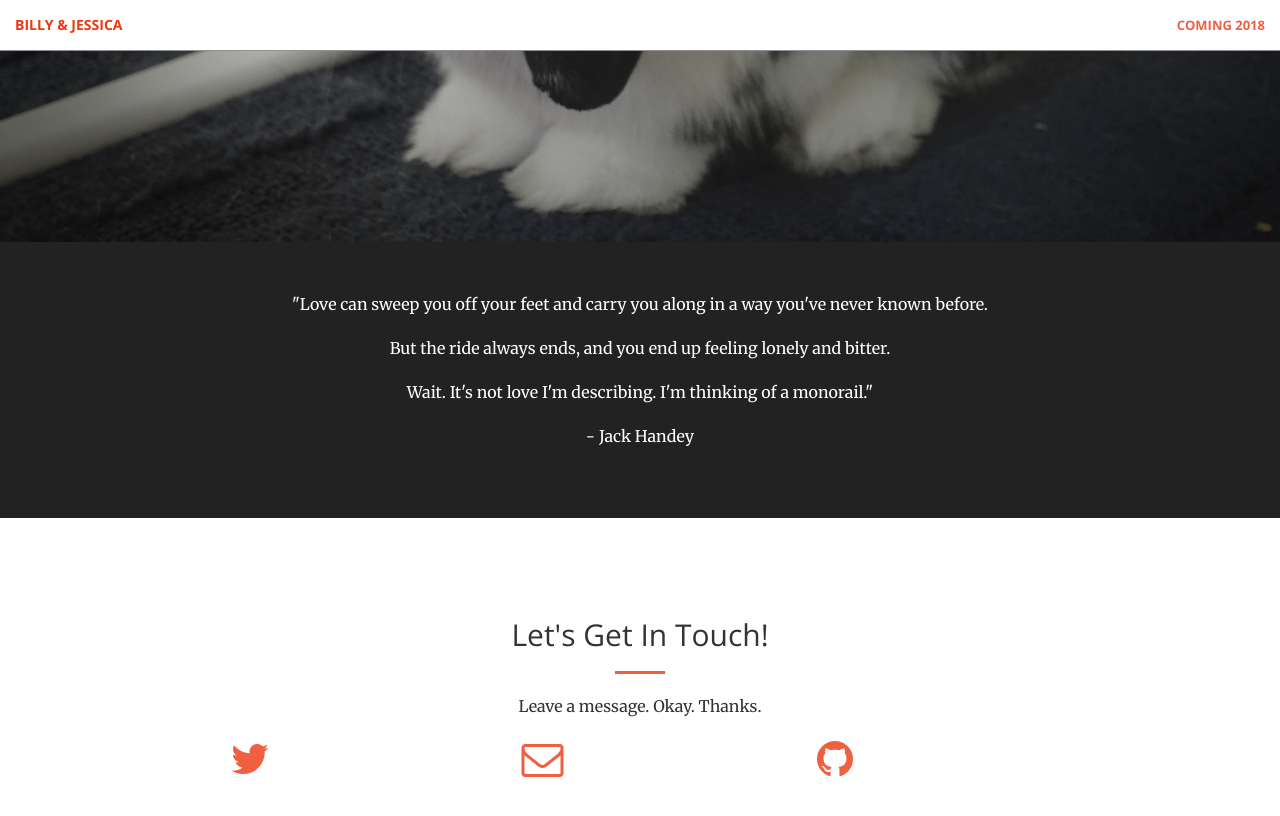
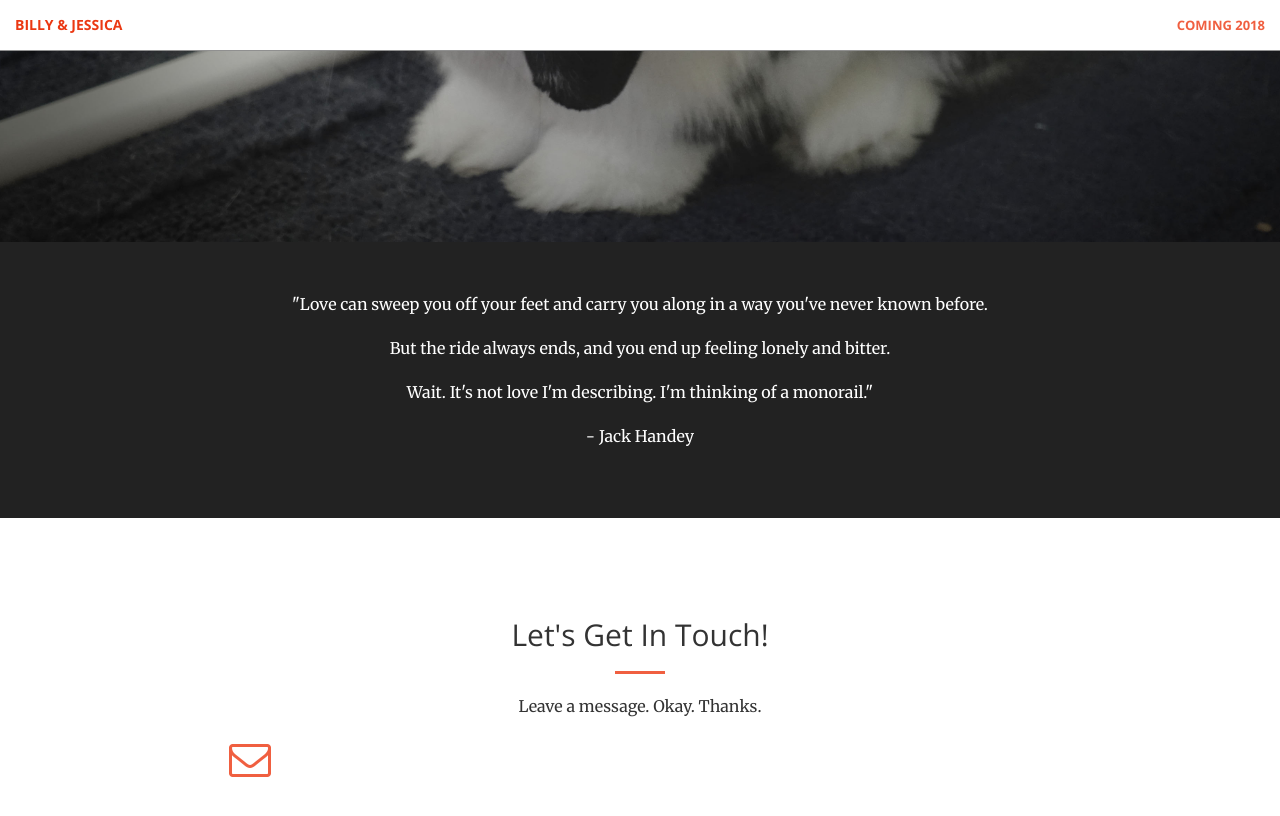
Before and after one commit to notbleh/wed-website, a Jekyll site: the page built from index.html, in a window 1280 px wide and 900 px high, scrolled down 658 px. Shown: the top 816 px of the window. Built offline with Jekyll 4.4.1, drawn with Linux system fonts in a browser that asks for light colours.

Commit message:
Update rsvp.html

```diff
--- a/_includes/rsvp.html
+++ b/_includes/rsvp.html
@@ -6,24 +6,24 @@
                 <hr class="primary">
                 <p>Leave a message. Okay. Thanks.</p>
             </div>
-        <div class="col-lg-2 col-lg-offset-1 text-center">
+        <!-- <div class="col-lg-2 col-lg-offset-1 text-center">
             <a href="https://twitter.com/{{ site.twitter_username }}">
                 <i class="fa fa-twitter fa-3x wow bounceIn" data-wow-delay=".1s"></i>
                 <p>{{ site.twitter_username }}</p>
             </a>
-        </div>
+        </div> -->
         <div class="col-lg-2 col-lg-offset-1 text-center">
             <a href="mailto:{{ site.email }}">
             <i class="fa fa-envelope-o fa-3x wow bounceIn" data-wow-delay=".1s"></i>
                 <p>{{ site.email }}</p>
             </a>
         </div>
-        <div class="col-lg-2 col-lg-offset-1 text-center">
+        <!-- <div class="col-lg-2 col-lg-offset-1 text-center">
             <a href="https://github.com/{{ site.github_username }}">
             <i class="fa fa-github fa-3x wow bounceIn" data-wow-delay=".1s"></i>
                 <p>{{ site.github_username }}</p>
             </a>
+        </div> -->
         </div>
-
     </div>
 </section>
```
